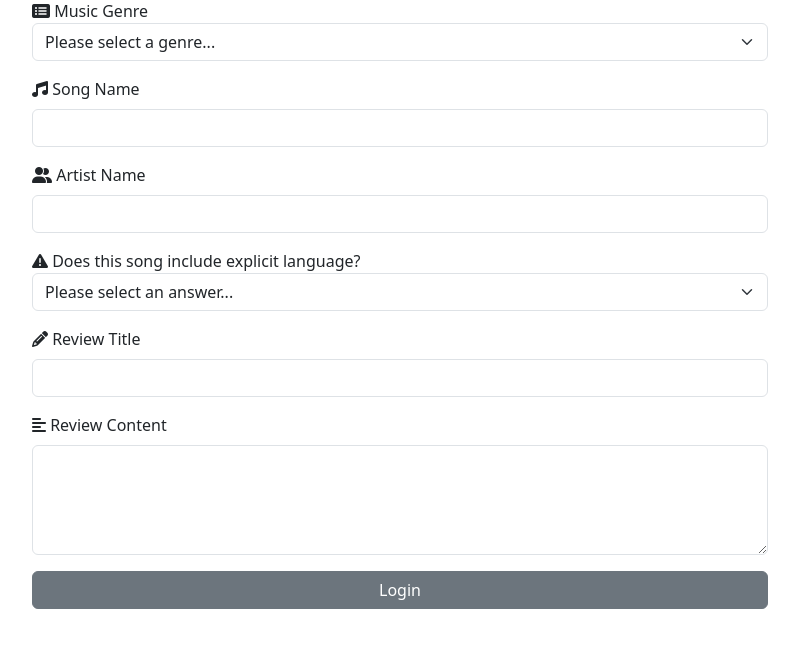
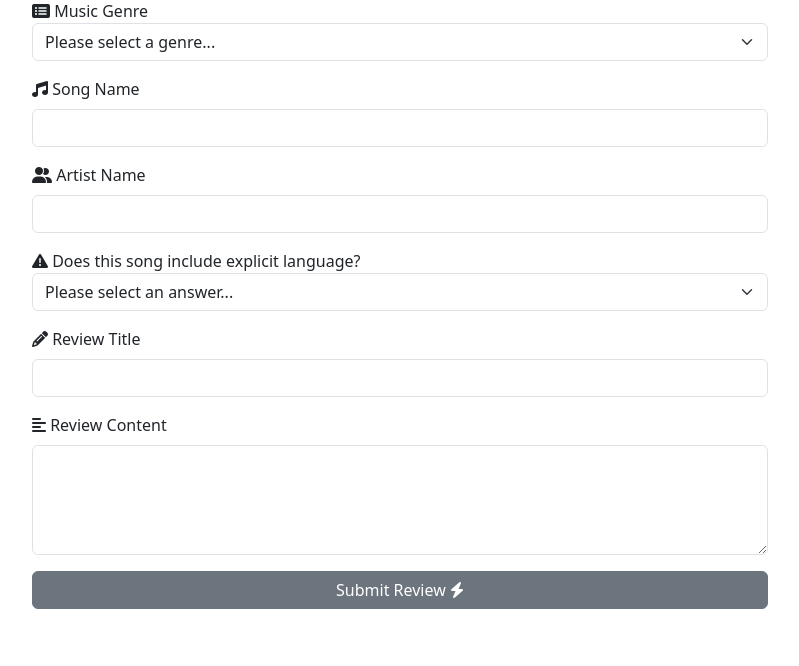
Before and after one commit to danielanthonycollins/riff-review, a Flask app: page /new_review in a window 1280 px wide. Shown: the part 134-800 px from the top of the page, without its empty margins (240-1039 px from the left). Run offline with Flask 3, Linux system fonts and the light colour scheme; data that the repository does not hold is empty; some libraries are stand-ins or nearby versions.

Commit message:
Add submit review functionality

```diff
--- a/app.py
+++ b/app.py
@@ -90,8 +90,22 @@ def logout():
     return redirect(url_for("login"))
 
 
-@app.route("/new_review")
+@app.route("/new_review", methods=["GET", "POST"])
 def new_review():
+    if request.method == "POST":
+        review = {
+            "genre_name": request.form.get("genre_name"),
+            "song_name": request.form.get("song_name"),
+            "artist_name": request.form.get("artist_name"),
+            "explicit_language": request.form.get("explicit_language"),
+            "review_title": request.form.get("review_title"),
+            "review_content": request.form.get("review_content"),
+            "review_by": session["user"]
+        }
+        mongo.db.reviews.insert_one(review)
+        flash("Rock on! Your review has been submitted.")
+        return redirect(url_for("get_reviews"))
+
     genres = mongo.db.genres.find().sort("genre_name", 1)
     return render_template("new_review.html", genres=genres)
 
--- a/templates/new_review.html
+++ b/templates/new_review.html
@@ -9,30 +9,35 @@
     </div>
 </div>
 
+<!-- new review form -->
 <div class="container">
     <div class="row justify-content-center">
         <div class="col-md-8">
-            <form method="POST" action="">
+            <form method="POST" action="{{ url_for('new_review') }}">
+                <!-- select genre dropdown -->
                 <div class="mb-3">
                     <i class="fa-solid fa-rectangle-list"></i>
                     <label for="genre-name">Music Genre</label>
                     <select class="form-select" id="genre-name" name="genre_name" required>
                         <option value="" disabled selected>Please select a genre...</option>
                         {% for genre in genres %}
-                            <option value="{{ genre.genre_name }}">{{ genre.genre_name }}</option>
+                        <option value="{{ genre.genre_name }}">{{ genre.genre_name }}</option>
                         {% endfor %}
                     </select>
                 </div>
+                <!-- song name input -->
                 <div class="mb-3">
                     <i class="fa-solid fa-music"></i>
                     <label for="song-name" class="form-label">Song Name</label>
                     <input type="text" class="form-control" id="song-name" name="song_name" required>
                 </div>
+                <!-- artist name input -->
                 <div class="mb-3">
                     <i class="fa-solid fa-user-group"></i>
                     <label for="artist-name" class="form-label">Artist Name</label>
                     <input type="text" class="form-control" id="artist-name" name="artist_name" required>
                 </div>
+                <!-- explicit language dropdown -->
                 <div class="mb-3">
                     <i class="fa-solid fa-triangle-exclamation"></i>
                     <label for="explicit-language">Does this song include explicit language?</label>
@@ -42,18 +47,24 @@
                         <option value="2">No</option>
                     </select>
                 </div>
+                <!-- review title input -->
                 <div class="mb-3">
                     <i class="fa-solid fa-pencil"></i>
                     <label for="review-title" class="form-label">Review Title</label>
                     <input type="text" class="form-control" id="review-title" name="review_title" required>
                 </div>
+                <!-- review content input -->
                 <div class="mb-3">
                     <i class="fa-solid fa-align-left"></i>
                     <label for="review-content" class="form-label">Review Content</label>
-                    <textarea class="form-control" id="review-content" name="review_content" rows="4" required></textarea>
+                    <textarea class="form-control" id="review-content" name="review_content" rows="4"
+                        required></textarea>
                 </div>
+                <!-- submit button -->
                 <div class="d-grid gap-2">
-                    <button type="submit" class="btn btn-secondary">Login</button>
+                    <button type="submit" class="btn btn-secondary">
+                        Submit Review <i class="fa-solid fa-bolt"></i>
+                    </button>
                 </div>
             </form>
         </div>
--- a/templates/reviews.html
+++ b/templates/reviews.html
@@ -15,9 +15,10 @@
                         </i>
                         {% endif %}
                     </h5>
-                    <h6 class="card-subtitle mb-2 text-body-secondary">{{ review.song_name }}, {{ review.artist_name }},
+                    <h6 class="card-subtitle mb-2 text-body-secondary">{{ review.song_name }}, by {{ review.artist_name }},
                         {{ review.genre_name }}</h6>
                     <p class="card-text">{{ review.review_content }}</p>
+                    <h6 class="card-subtitle mb-2 text-body-secondary">Author: {{ review.review_by }}</h6>
                     <a href="#" class="btn btn-secondary">Read more</a>
                 </div>
             </div>
```
